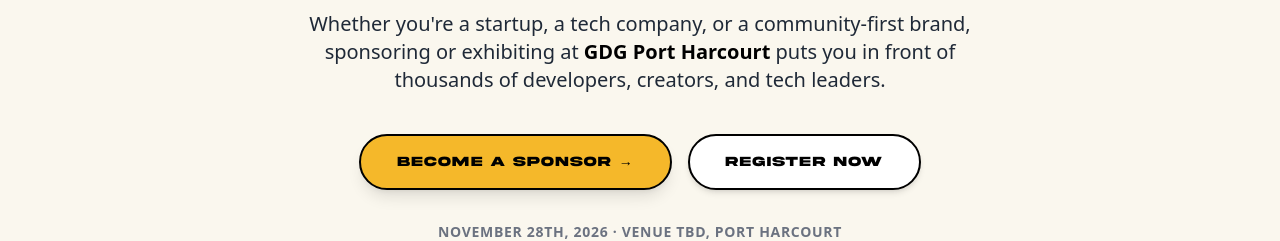
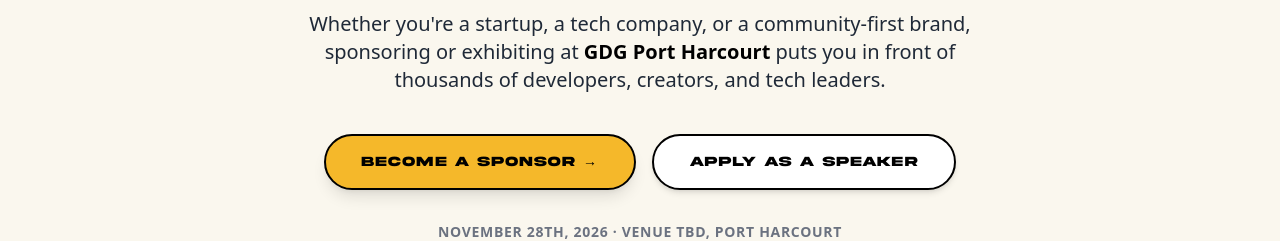
Before and after one commit to Alphadude/gdgportharcourt, a Next.js app: page / in a window 1280 px wide. Shown: the part 5300-5541 px from the top of the page. Built offline with nearby package versions, Linux system fonts and the light colour scheme; a web font is replaced by a local one.

Commit message:
feat: update home page content and structure for GDG Port Harcourt landing page

```diff
--- a/app/page.tsx
+++ b/app/page.tsx
@@ -147,13 +147,13 @@
               BECOME A SPONSOR →
             </a>
             <a
-              href="https://gdg.community.dev/events/details/google-gdg-port-harcourt-presents-devfest-port-harcourt-2026/cohost-gdg-port-harcourt/"
+              href="https://forms.gle/Vn5LiWTzittEPez46"
               target="_blank"
               rel="noopener noreferrer"
               className="inline-flex items-center px-9 py-4 rounded-full bg-white text-black font-akira font-black text-xs sm:text-sm uppercase tracking-wider hover:bg-gray-100 transition-all hover:scale-105 shadow-md border-2 border-black"
-              id="footer-cta-buy-tickets"
+              id="apply-as-speaker-button"
             >
-              REGISTER NOW
+              APPLY AS A SPEAKER
             </a>
           </div>
 
--- a/components/Footer.tsx
+++ b/components/Footer.tsx
@@ -1,6 +1,5 @@
 // ─────────────────────────────────────────────────────────────────────────────
 // components/Footer.tsx
-// Redesigned Footer matching the official DevFest Lagos 2025 light-cream layout
 // ─────────────────────────────────────────────────────────────────────────────
 
 import Link from "next/link";
```
